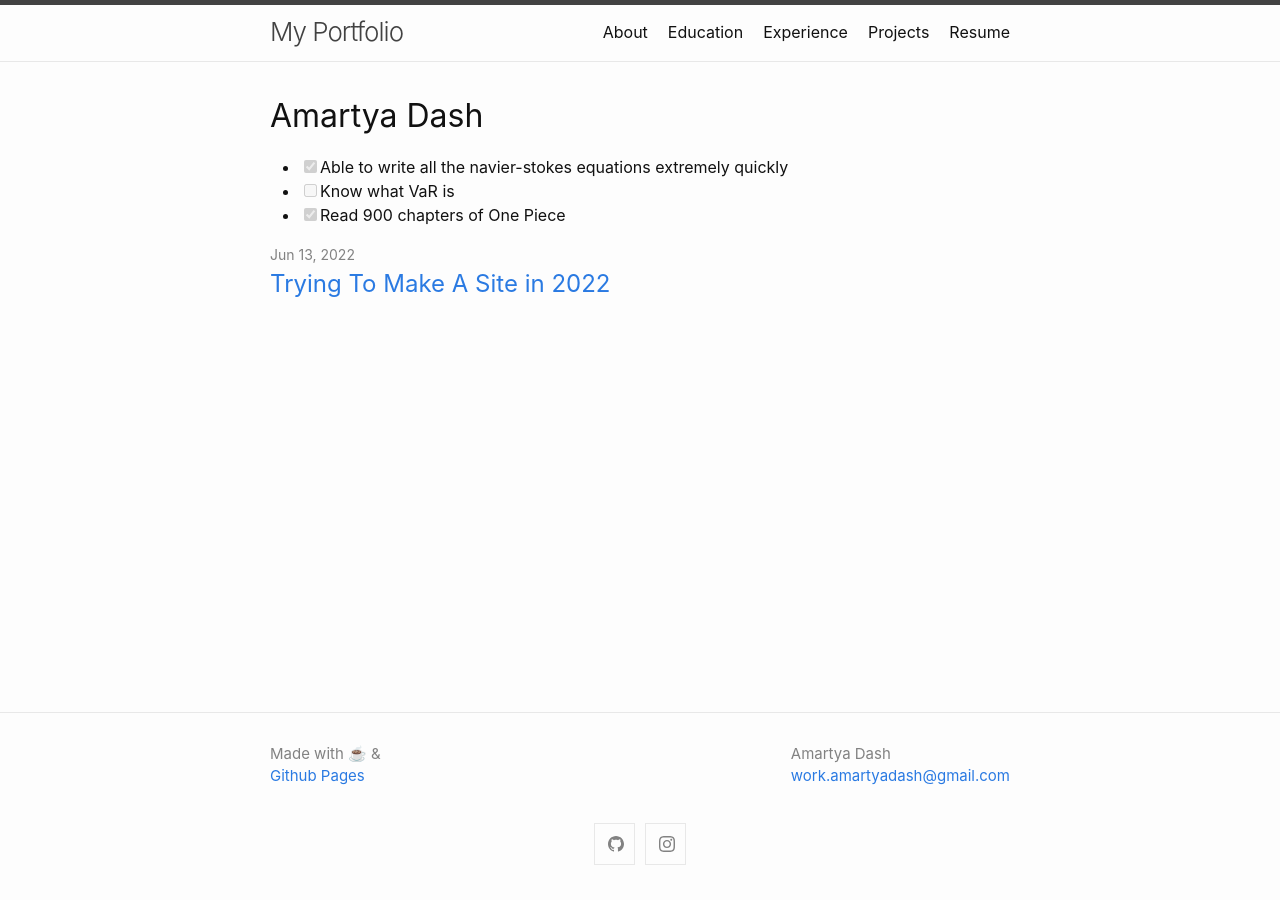
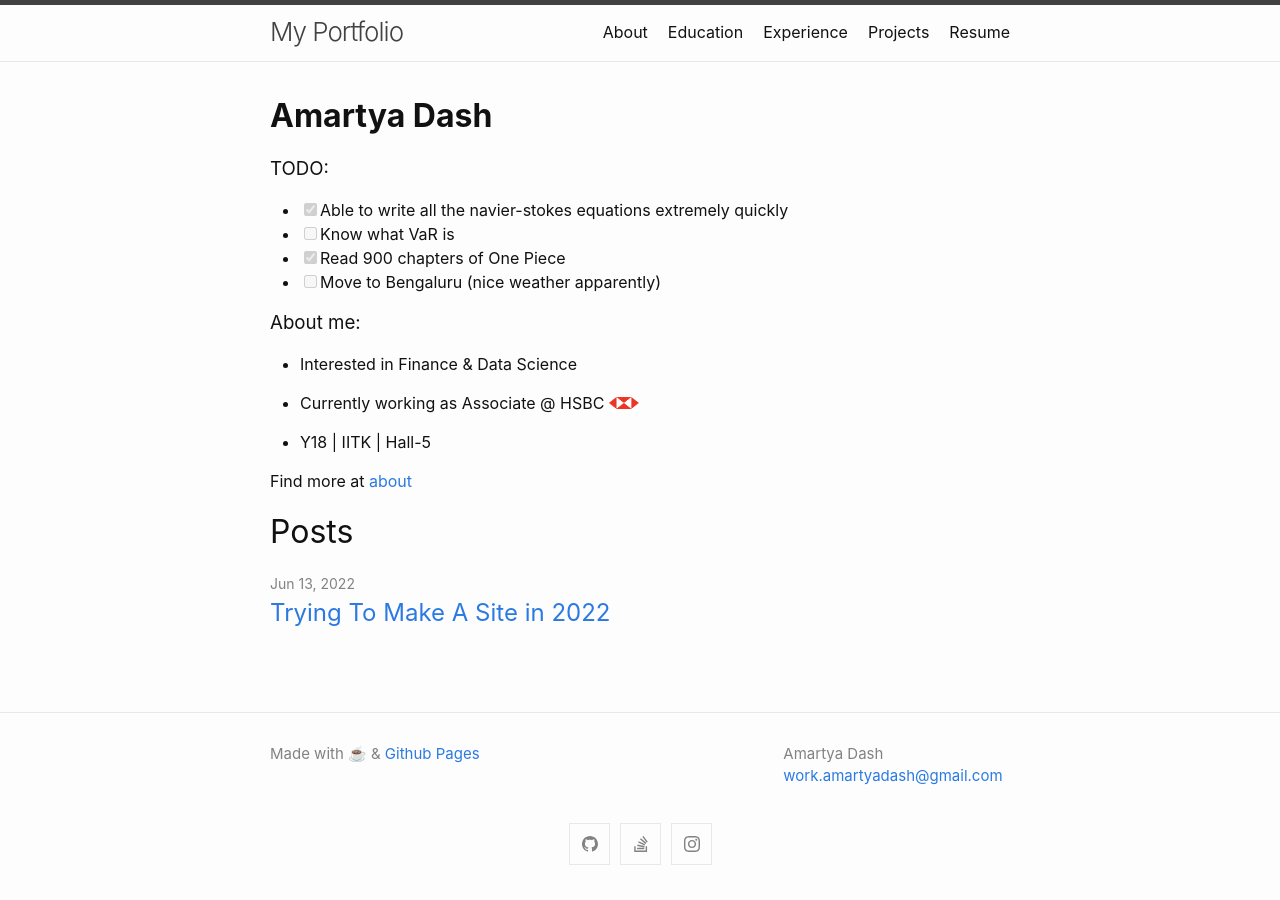
Before and after one commit to amartyadash/amartyadash.github.io, a Jekyll site: the page built from index.md, in a window 1280 px wide. Built offline with Jekyll 4.4.1, drawn with Linux system fonts in a browser that asks for light colours.

Commit message:
Added dp and other improvements to the site

```diff
--- a/_config.yml
+++ b/_config.yml
@@ -24,7 +24,7 @@
   email: work.amartyadash@gmail.com
 
 # description: >- # this means to ignore newlines until "baseurl:"
-  # 🍻
+
 baseurl: "" # the subpath of your site, e.g. /blog
 url: "" # the base hostname & protocol for your site, e.g. http://example.com
 # linked: jekyllrb
@@ -42,6 +42,7 @@
   social_links:
     github: amartyadash
     instagram: amartya.dash
+    stackoverflow: "10301460"
 # Exclude from processing.
 # The following items will not be processed, by default.
 # Any item listed under the `exclude:` key here will be automatically added to
--- a/_includes/footer.html
+++ b/_includes/footer.html
@@ -15,7 +15,7 @@
         </p>
       </div>
       <div class="footer-col"></div>
-      <div class="footer-col"></div>
+      <!-- <div class="footer-col"></div> -->
       <div class="footer-col">
       {%- if site.author %}
         <ul class="contact-list">
--- a/index.md
+++ b/index.md
@@ -23,7 +23,22 @@
 
 </p>  -->
 <!-- ![HSBC](./images/hsbc.png) -->
-# Amartya Dash
+# **Amartya Dash**
+
+### TODO:
 * [x] Able to write all the navier-stokes equations extremely quickly
 * [ ] Know what VaR is
 * [x] Read 900 chapters of One Piece
+* [ ] Move to Bengaluru (nice weather apparently)
+
+### About me:
+
+ - Interested in Finance & Data Science
+
+ - Currently working as Associate @ HSBC <img src="./images/hsbc.png" alt="hsbc logo" width="30" height="15"/>
+
+ - Y18 \| IITK \| Hall-5
+
+ Find more at [about](./about)
+
+# Posts
```
Also changed, not shown: about.md (+16 -1 lines), images/DP.png (added), images/hsbc.png.
